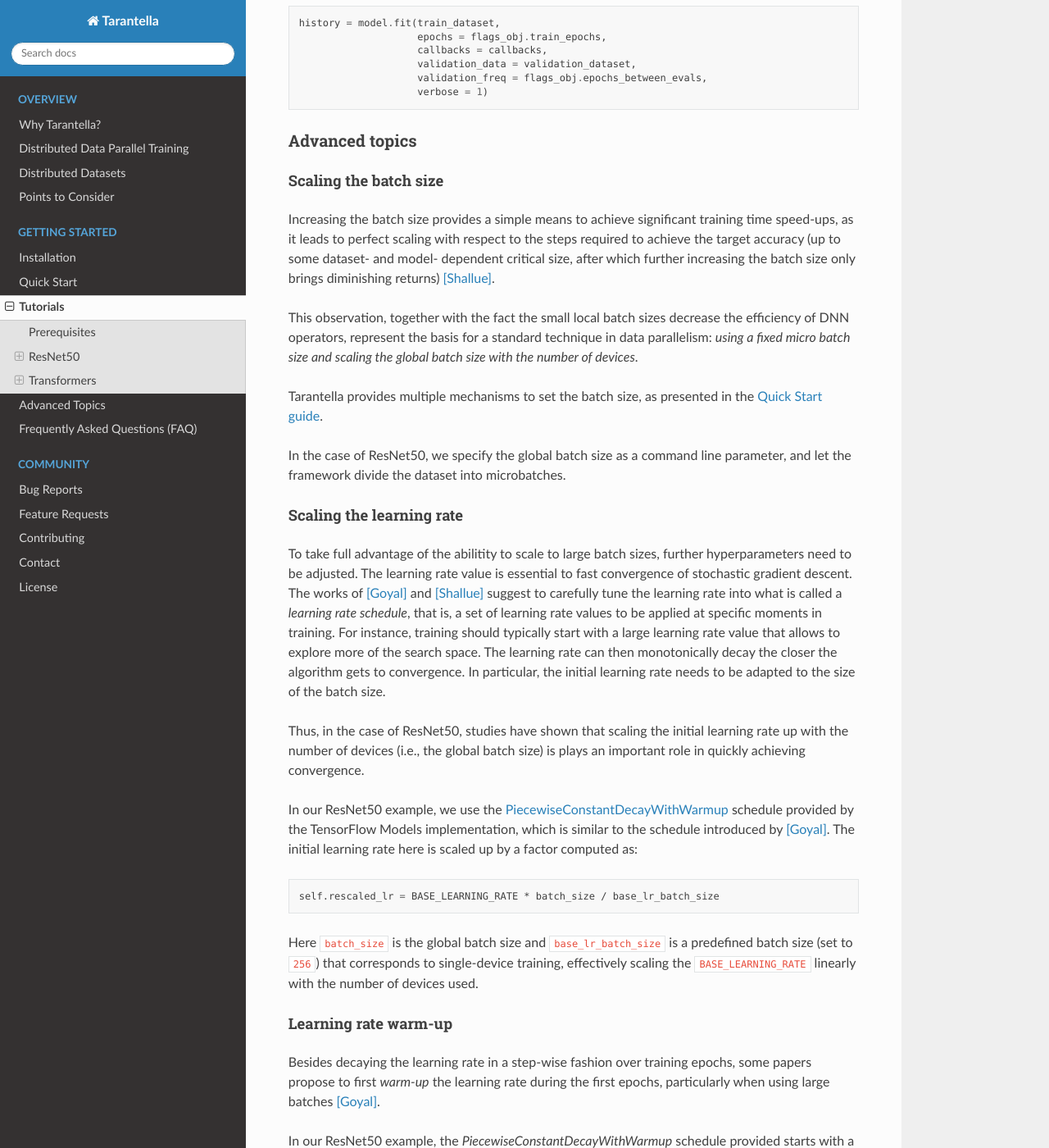
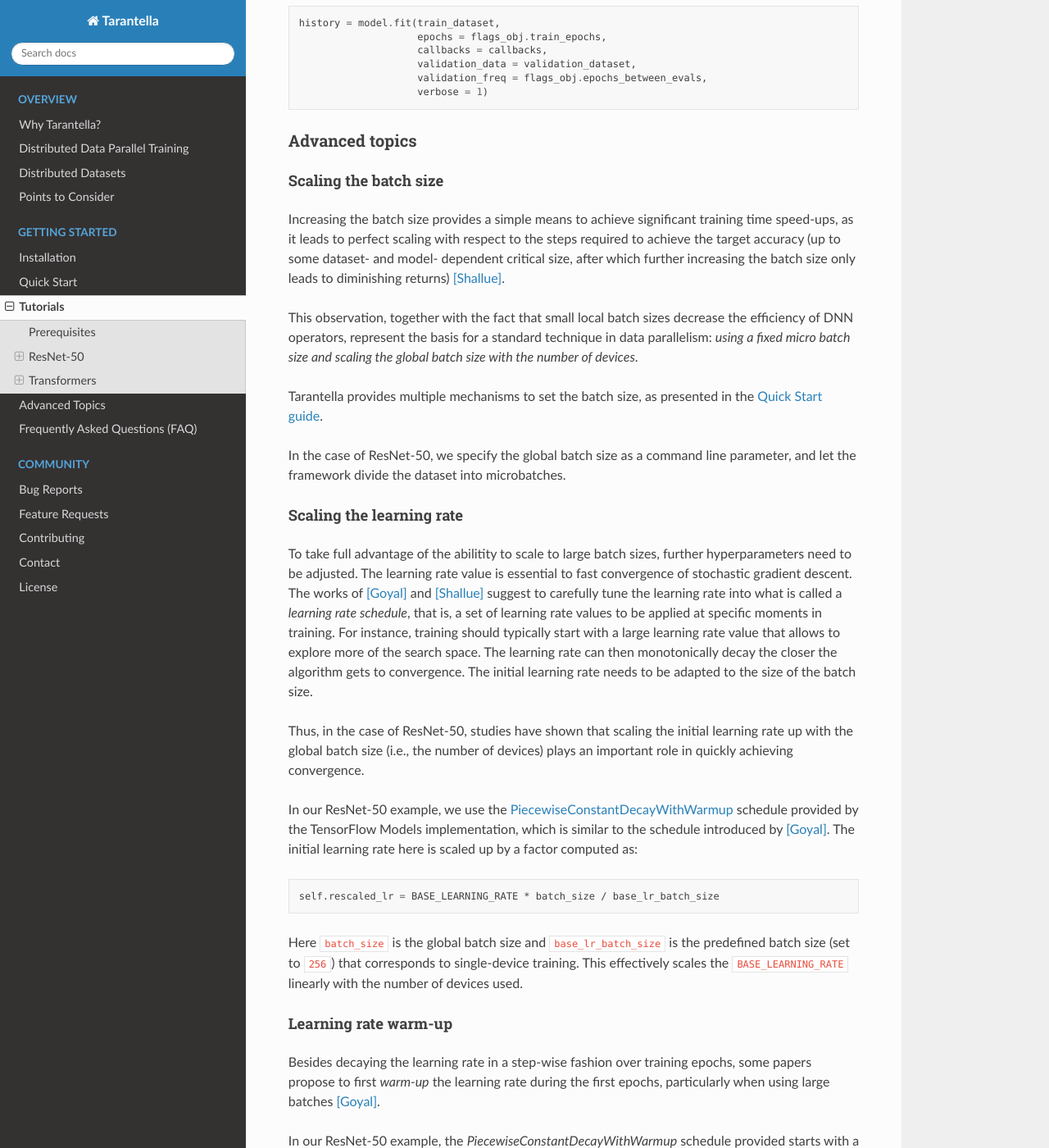
Before and after one commit to cc-hpc-itwm/tarantella, a Sphinx documentation site: the page built from docs/source/tutorials.rst, in a window 1280 px wide and 1400 px high, scrolled down 3353 px. Shown: the whole window at 82% size. Built offline with Sphinx 7.4.7 and the Read the Docs theme 2.0.0, drawn with Linux system fonts in a browser that asks for light colours; some of the changed text lies outside the part shown.

Commit message:
Docs: Tutorials: comments from Peter

```diff
--- a/docs/source/tutorials.rst
+++ b/docs/source/tutorials.rst
@@ -6,7 +6,7 @@
 This section delves into more advanced usage of Tarantella with the help of
 state-of-the-art models for two widely-used applications in Deep Learning:
 
-* Image classification: ResNet50
+* Image classification: ResNet-50
 * Machine translation: Transformer
 
 The models shown here are adapted from the
@@ -51,16 +51,16 @@
 
 .. _resnet50-label:
 
-ResNet50
+ResNet-50
 ---------
 
 Deep Residual Networks (ResNets) represented a breakthrough in the field of
 computer vision, enabling deeper and more complex deep convolutional networks.
-Introduced in [He]_, ResNet50 has become a standard model for image classification
+Introduced in [He]_, ResNet-50 has become a standard model for image classification
 tasks, and has been shown to scale to very large number of nodes in data parallel
 training [Goyal]_.
 
-Run Resnet50 with Tarantella
+Run Resnet-50 with Tarantella
 ^^^^^^^^^^^^^^^^^^^^^^^^^^^^^
 Before running the model, we need to add it to the existing ``PYTHONPATH``.
 
@@ -84,7 +84,7 @@
 
 
 Let's assume we have access to two nodes (saved in ``hostfile``) equipped with 4 GPUs each.
-We can now simply run the ResNet50 as follows:
+We can now simply run the ResNet-50 as follows:
 
 .. code-block:: bash
 
@@ -94,7 +94,7 @@
                                                         --train_epochs=90 \
                                                         --epochs_between_evals=10
 
-The above command will train a ResNet50 models on the 8 devices available in parallel
+The above command will train a ResNet-50 models on the 8 devices available in parallel
 for ``90`` epochs, as suggested in [Goyal]_ to achieve convergence.
 The ``--epochs_between_evals`` parameter specifies the frequency of evaluations of the
 *validation dataset* performed in between training epochs.
@@ -103,7 +103,7 @@
 
 Implementation overview
 ^^^^^^^^^^^^^^^^^^^^^^^
-We will now look closer into the implementation of the ResNet50 training scheme.
+We will now look closer into the implementation of the ResNet-50 training scheme.
 The main training steps reside in the ``models/resnet/resnet50_tnt.py`` file.
 
 The most important step in enabling data parallelism with Tarantella is
@@ -150,7 +150,12 @@
 Note however, that the batch size has to be a multiple of the number of ranks, so
 that it can be efficiently divided into micro-batches.
 
-Before starting the training, the model is compiled to use a standard Keras optimizer
+.. todo::
+
+  Re-write the above sentence when this is not a requirement anymore
+
+
+Before starting the training, the model is compiled using a standard Keras optimizer
 and loss.
 
 .. code-block:: python
@@ -197,10 +202,10 @@
 Increasing the batch size provides a simple means to achieve significant training
 time speed-ups, as it leads to perfect scaling with respect to the steps required
 to achieve the target accuracy (up to some dataset- and model- dependent critical
-size, after which further increasing the batch size only brings diminishing returns)
+size, after which further increasing the batch size only leads to diminishing returns)
 [Shallue]_.
 
-This observation, together with the fact the small local batch sizes decrease the
+This observation, together with the fact that small local batch sizes decrease the
 efficiency of DNN operators, represent the basis for a standard technique in data
 parallelism: *using a fixed micro batch size and scaling the global batch size
 with the number of devices*.
@@ -208,7 +213,7 @@
 Tarantella provides multiple mechanisms to set the batch size, as presented in the
 :ref:`Quick Start guide<using-distributed-datasets-label>`.
 
-In the case of ResNet50, we specify the global batch size as a command line
+In the case of ResNet-50, we specify the global batch size as a command line
 parameter, and let the framework divide the dataset into microbatches.
 
 .. _scale-learning-rate-label:
@@ -225,14 +230,14 @@
 For instance, training should typically start with a large learning rate value that
 allows to explore more of the search space. The learning rate can then monotonically
 decay the closer the algorithm gets to convergence.
-In particular, the initial learning rate needs to be adapted to the size of the
+The initial learning rate needs to be adapted to the size of the
 batch size.
 
-Thus, in the case of ResNet50, studies have shown that scaling the initial learning
-rate up with the number of devices (i.e., the global batch size) is plays an important
+Thus, in the case of ResNet-50, studies have shown that scaling the initial learning
+rate up with the global batch size (i.e., the number of devices) plays an important
 role in quickly achieving convergence.
 
-In our ResNet50 example, we use the
+In our ResNet-50 example, we use the
 `PiecewiseConstantDecayWithWarmup <https://github.com/cc-hpc-itwm/tarantella_models/blob/master/src/models/resnet/resnet50_tnt.py#L20>`__
 schedule provided by the TensorFlow Models implementation, which is similar to the schedule
 introduced by [Goyal]_.
@@ -242,8 +247,8 @@
 
   self.rescaled_lr = BASE_LEARNING_RATE * batch_size / base_lr_batch_size
 
-Here ``batch_size`` is the global batch size and ``base_lr_batch_size`` is a predefined batch size
-(set to ``256``) that corresponds to single-device training, effectively scaling the
+Here ``batch_size`` is the global batch size and ``base_lr_batch_size`` is the predefined batch size
+(set to ``256``) that corresponds to single-device training. This effectively scales the
 ``BASE_LEARNING_RATE`` linearly with the number of devices used.
 
 Learning rate warm-up
@@ -253,14 +258,14 @@
 papers propose to first *warm-up* the learning rate during the first epochs, particularly
 when using large batches [Goyal]_.
 
-In our ResNet50 example, the `PiecewiseConstantDecayWithWarmup` schedule provided
+In our ResNet-50 example, the `PiecewiseConstantDecayWithWarmup` schedule provided
 starts with a small value for the learning rate, which then increases at every step
 (i.e., iteration), for a number of initial
 `warmup_steps <https://github.com/cc-hpc-itwm/tarantella_models/blob/master/src/models/resnet/common.py#L30>`_.
 
 The ``warmup_steps`` defaults to the number of iterations of the first five epochs, similar
 to the schedule proposed by [Goyal]_.
-After the ``warmup_steps`` are done, the learning rate value shoud reach the *scaled initial
+After the ``warmup_steps`` are done, the learning rate value should reach the *scaled initial
 learning rate* introduced above.
 
 .. code-block:: python
@@ -359,16 +364,16 @@
   # The inference model is wrapped as a different Keras model that does not use labels
   self.predict_model = create_model(internal_model, self.params, is_train = False)
 
-Data distribution across ranks is performed in this case manually in the
-`data_pipeline.py
+To illustrate alternatives in the use of Tarantella, we distribute the data
+manually here, `data_pipeline.py
 <https://github.com/cc-hpc-itwm/tarantella_models/blob/master/src/models/transformer/data_pipeline.py>`_
 file, as explained in the
 :ref:`manually-distributed datasets<manually-distributed-datasets-label>` section.
-Alternatively, automatic dataset distribution is explained in the
+Alternatively, automatic dataset distribution could be used, as explained in the
 :ref:`Quick Start<using-distributed-datasets-label>`.
 
 To be able to manually split the dataset across ranks, we need access to **rank IDs**
-and **total number of ranks**, which are then passed to the `IO pipeline
+and the **total number of ranks**, which are then passed to the `IO pipeline
 <https://github.com/cc-hpc-itwm/tarantella_models/blob/master/src/models/transformer/transformer_tnt.py#L134>`_.
 
 The :ref:`Advanced Topics<ranks-label>` section explains the API Tarantella
```
Also changed, not shown: other parts of docs/source/tutorials.rst (+7 -7 lines).
